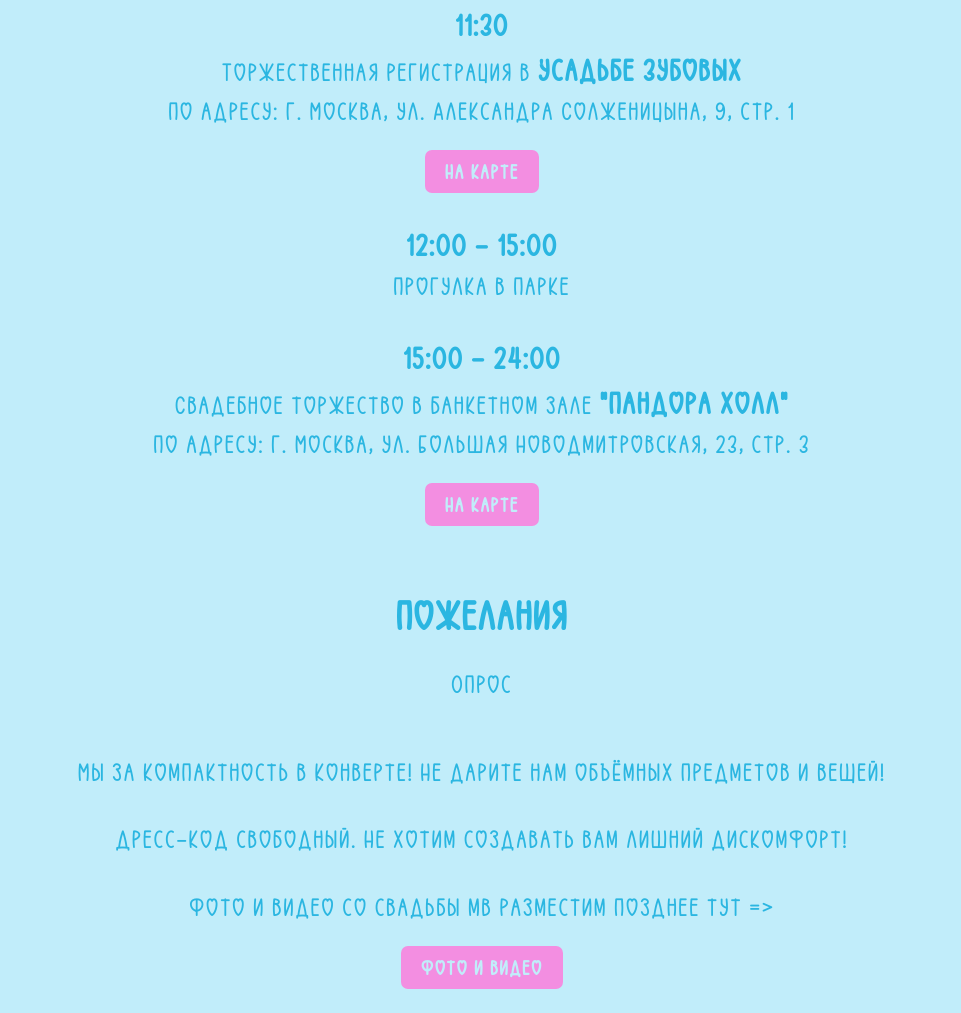
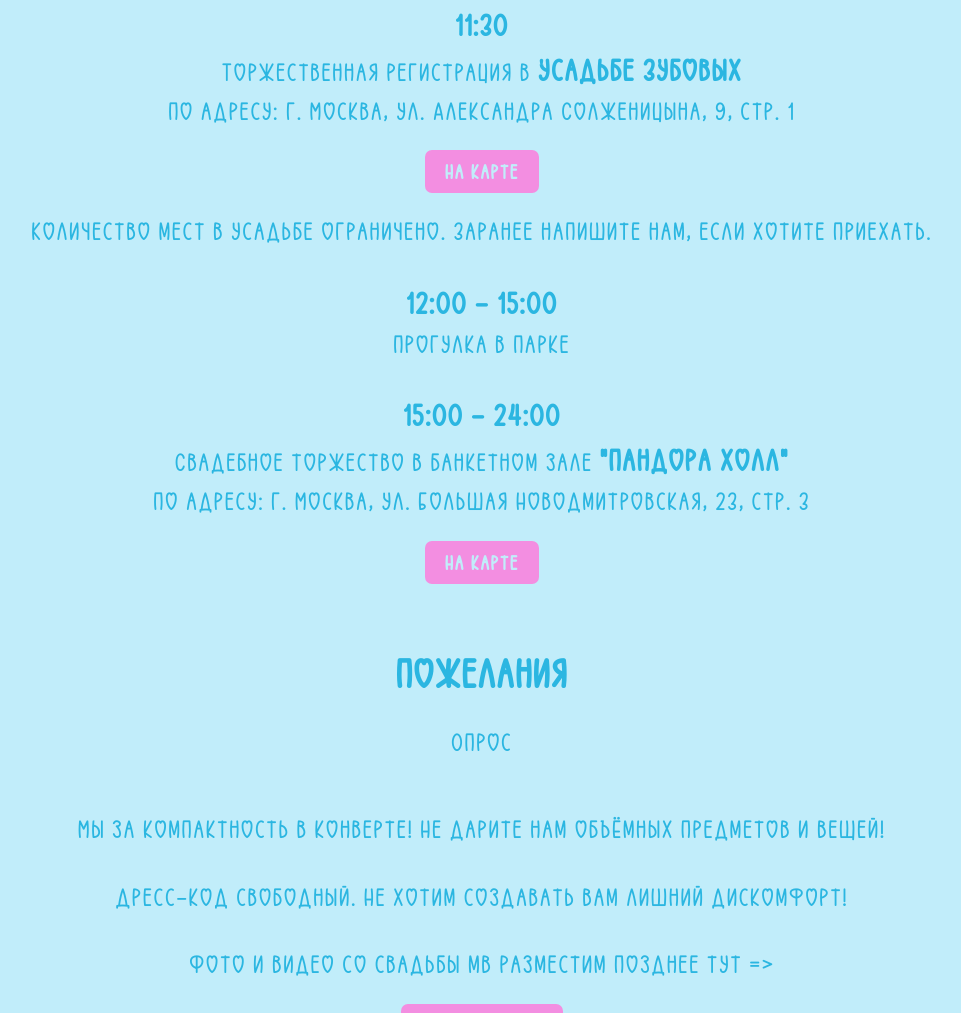
Before and after one commit to Oleg-Solovev/wedding, a plain HTML site: page index.html in a window 1280 px wide. Shown: the part 3248-4261 px from the top of the page, without its empty margins (158-1119 px from the left). Drawn offline with Linux system fonts and the light colour scheme.

Commit message:
#09 Добавление информации на сайт

```diff
--- a/index.html
+++ b/index.html
@@ -114,6 +114,7 @@
                   src="https://api-maps.yandex.ru/services/constructor/1.0/js/?um=constructor%3Aea3854a2a38ce4a09ad16034cd09da1629c2ea5a02ea0c3d0d24fc180b312c78&amp;width=500&amp;height=350&amp;lang=ru_RU&amp;scroll=true"></script>
               </div>
             </div>
+            <p class="section__descr">Количество мест в&nbsp;усадьбе ограничено. Заранее напишите нам, если хотите приехать.</p>
           </li>
 
           <li class="section__item">
```
